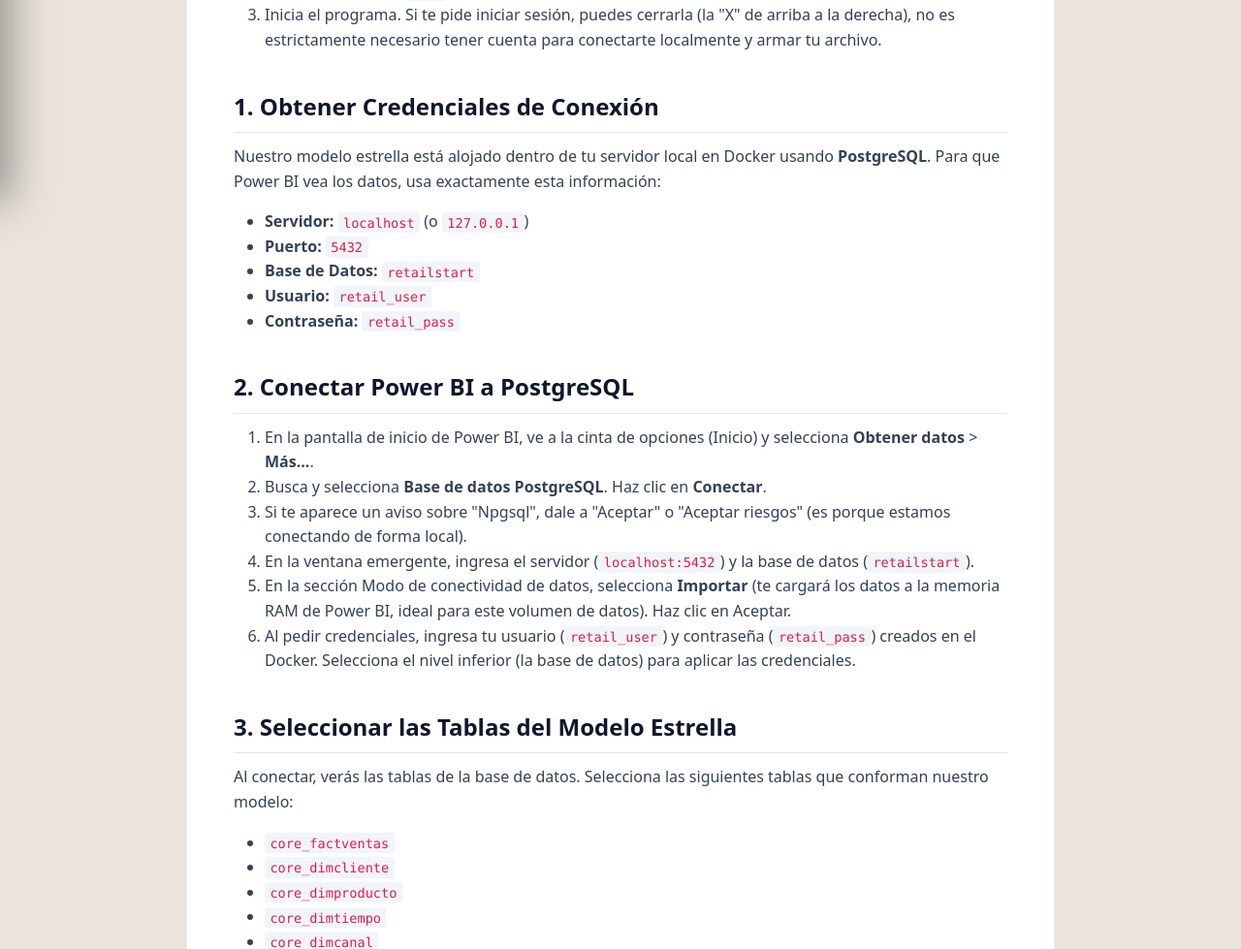
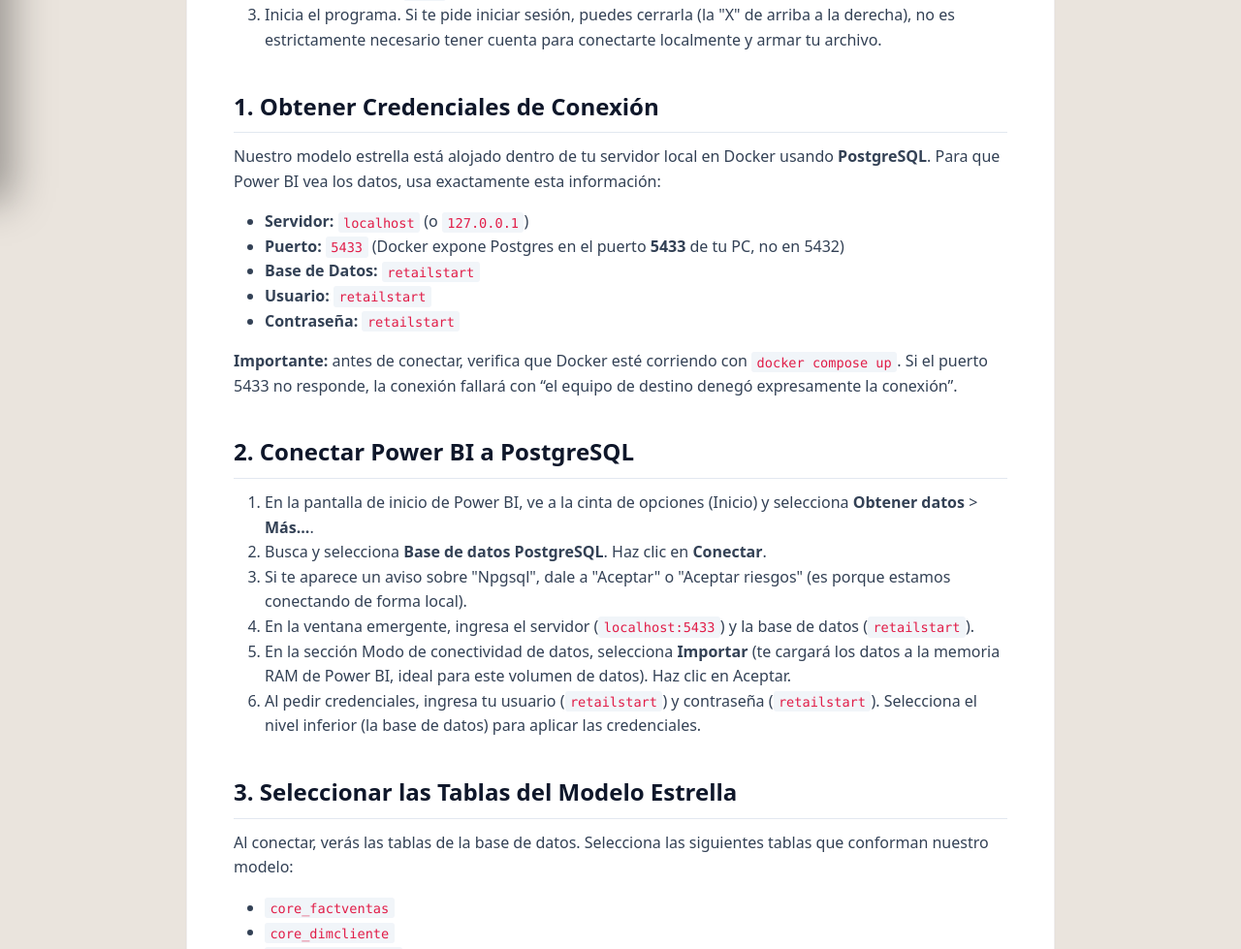
Before and after one commit to Tornadusk/RetailStart, a Django app: page /guide/ in a window 1280 px wide. Shown: the part 592-1571 px from the top of the page at 97% size. Run offline with Django 5.2, Linux system fonts and the light colour scheme; data that the repository does not hold is empty; some libraries are stand-ins or nearby versions.

Commit message:
Corregir guia Power BI: puerto 5433 y credenciales retailstart

```diff
--- a/backend/templates/core/powerbi_guide.html
+++ b/backend/templates/core/powerbi_guide.html
@@ -85,20 +85,21 @@
         <p>Nuestro modelo estrella está alojado dentro de tu servidor local en Docker usando <strong>PostgreSQL</strong>. Para que Power BI vea los datos, usa exactamente esta información:</p>
         <ul>
           <li><strong>Servidor:</strong> <code>localhost</code> (o <code>127.0.0.1</code>)</li>
-          <li><strong>Puerto:</strong> <code>5432</code></li>
+          <li><strong>Puerto:</strong> <code>5433</code> (Docker expone Postgres en el puerto <strong>5433</strong> de tu PC, no en 5432)</li>
           <li><strong>Base de Datos:</strong> <code>retailstart</code></li>
-          <li><strong>Usuario:</strong> <code>retail_user</code></li>
-          <li><strong>Contraseña:</strong> <code>retail_pass</code></li>
+          <li><strong>Usuario:</strong> <code>retailstart</code></li>
+          <li><strong>Contraseña:</strong> <code>retailstart</code></li>
         </ul>
+        <p><strong>Importante:</strong> antes de conectar, verifica que Docker esté corriendo con <code>docker compose up</code>. Si el puerto 5433 no responde, la conexión fallará con “el equipo de destino denegó expresamente la conexión”.</p>
 
         <h2>2. Conectar Power BI a PostgreSQL</h2>
         <ol>
           <li>En la pantalla de inicio de Power BI, ve a la cinta de opciones (Inicio) y selecciona <strong>Obtener datos</strong> &gt; <strong>Más...</strong>.</li>
           <li>Busca y selecciona <strong>Base de datos PostgreSQL</strong>. Haz clic en <strong>Conectar</strong>.</li>
           <li>Si te aparece un aviso sobre "Npgsql", dale a "Aceptar" o "Aceptar riesgos" (es porque estamos conectando de forma local).</li>
-          <li>En la ventana emergente, ingresa el servidor (<code>localhost:5432</code>) y la base de datos (<code>retailstart</code>).</li>
+          <li>En la ventana emergente, ingresa el servidor (<code>localhost:5433</code>) y la base de datos (<code>retailstart</code>).</li>
           <li>En la sección Modo de conectividad de datos, selecciona <strong>Importar</strong> (te cargará los datos a la memoria RAM de Power BI, ideal para este volumen de datos). Haz clic en Aceptar.</li>
-          <li>Al pedir credenciales, ingresa tu usuario (<code>retail_user</code>) y contraseña (<code>retail_pass</code>) creados en el Docker. Selecciona el nivel inferior (la base de datos) para aplicar las credenciales.</li>
+          <li>Al pedir credenciales, ingresa tu usuario (<code>retailstart</code>) y contraseña (<code>retailstart</code>). Selecciona el nivel inferior (la base de datos) para aplicar las credenciales.</li>
         </ol>
 
         <h2>3. Seleccionar las Tablas del Modelo Estrella</h2>
```
